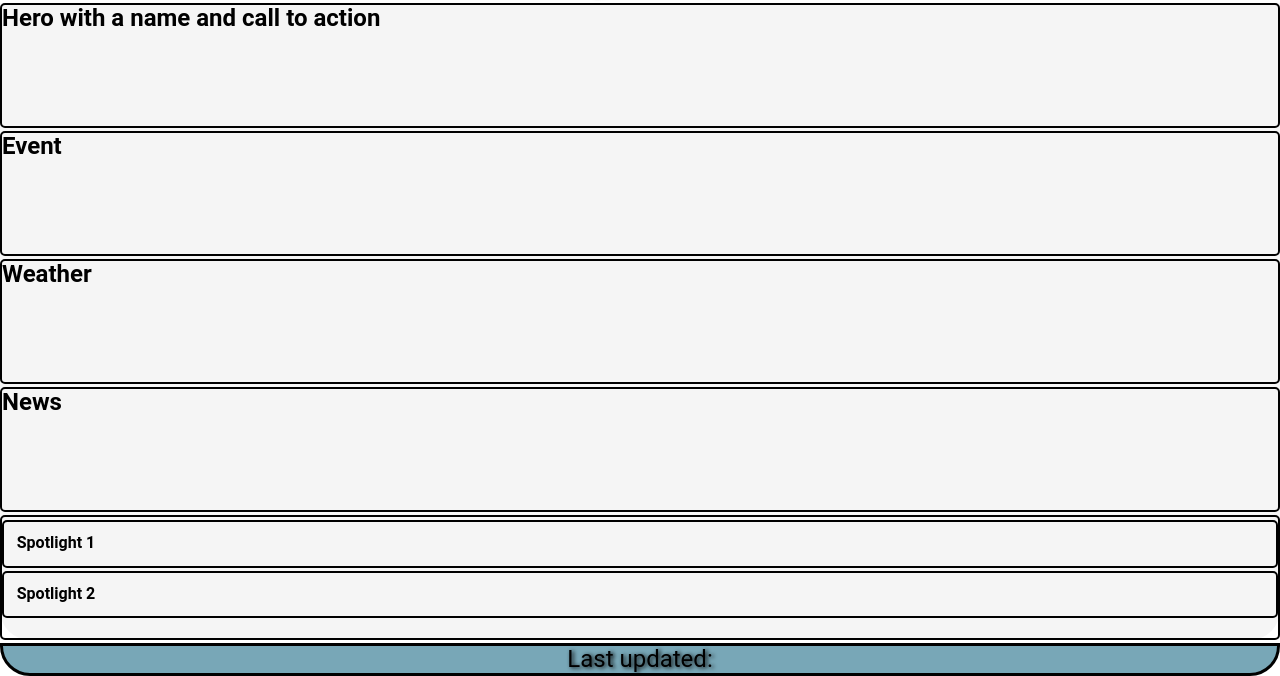
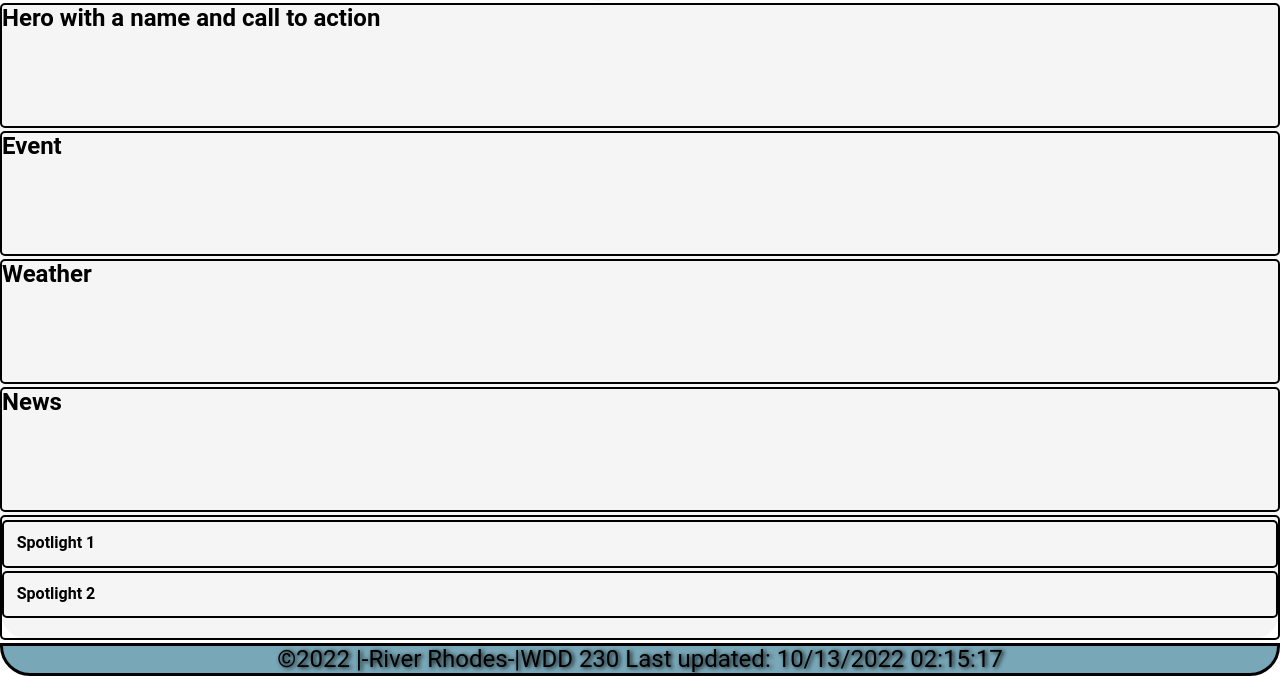
Before and after one commit to Psyrenq/Chamber, a plain HTML site: page index.html in a window 1280 px wide. Shown: the part 240-916 px from the top of the page. Drawn offline with nearby package versions, Linux system fonts and the light colour scheme.

Commit message:
Chamber of Commerce

```diff
--- a/index.html
+++ b/index.html
@@ -30,7 +30,6 @@
     </nav>
     <h2>
         <span id="currentdate"></span>
-        <script src="scripts/script.js"></script>
     </h2>
     </nav>
     <main>
@@ -44,9 +43,10 @@
         </section>
     </main>
     <footer>
+        &copy;<span id="currentyear"></span> |-River Rhodes-|WDD 230
         Last updated:
-            <span id="currentdate"></span>
-            <script src="scripts/script.js"></script>
+            <span id="timestamp"></span>
     </footer>
+    <script src="scripts/script.js"></script>
 </body>
 </html>
--- a/scripts/script.js
+++ b/scripts/script.js
@@ -25,9 +25,22 @@ let months = [
 let d = new Date();
 let dayName = daynames[d.getDay()];
 let monthName = months[d.getMonth()];
-let fulldate = dayName + ", " + monthName + " " + d.getDate() +", " + d.getFullYear();
+let fdate = dayName + ", " + monthName + " " + d.getDate() +", " + d.getFullYear();
 let fullyear = d.getFullYear();
 
 const currentdate = "currentdate";
-document.getElementById(currentdate).textContent = fulldate;
+document.getElementById(currentdate).textContent = fdate;
 document.getElementById("currentyear").textContent = fullyear;
+
+document.getElementById("timestamp").textContent = document.lastModified;
+
+let year = new Date().getFullYear()
+document.getElementById("currentyear").textContent = year;
+
+const datefield = document.querySelector(".date");
+
+const now = new Date();
+const fulldate = new Intl.DateTimeFormat("en-US", { dateStyle: "full" }).format(
+	now
+);
+datefield.innerHTML = `${fulldate}`;
```
